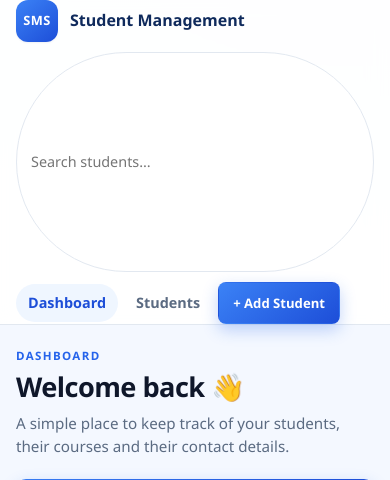
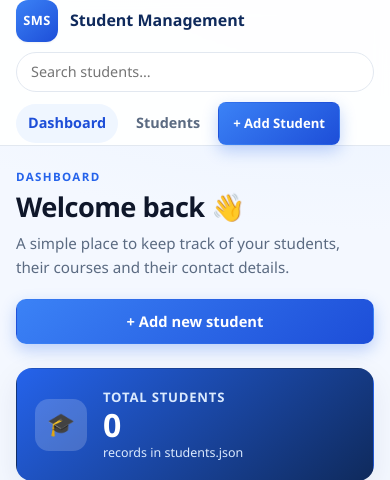
Before and after one commit to badillamajosie/Grocify, a Flask app: page / in a window 390 px wide. Shown: the top 480 px of the page. Run offline with Flask 3, Linux system fonts and the light colour scheme.

Commit message:
Fix the header search stretching in the stacked mobile header
The desktop flex-basis was applied as a height once the header switches to a
column layout, producing an oversized search box on narrow screens.

🤖 Generated with Codebuff
Co-Authored-By: Codebuff <noreply@codebuff.com>

```diff
--- a/student_management/static/style.css
+++ b/student_management/static/style.css
@@ -722,6 +722,8 @@ a {
   }
 
   .header-search {
+    /* Stacked header: stop the desktop flex-basis becoming a tall box. */
+    flex: 0 0 auto;
     width: 100%;
     max-width: none;
   }
```
